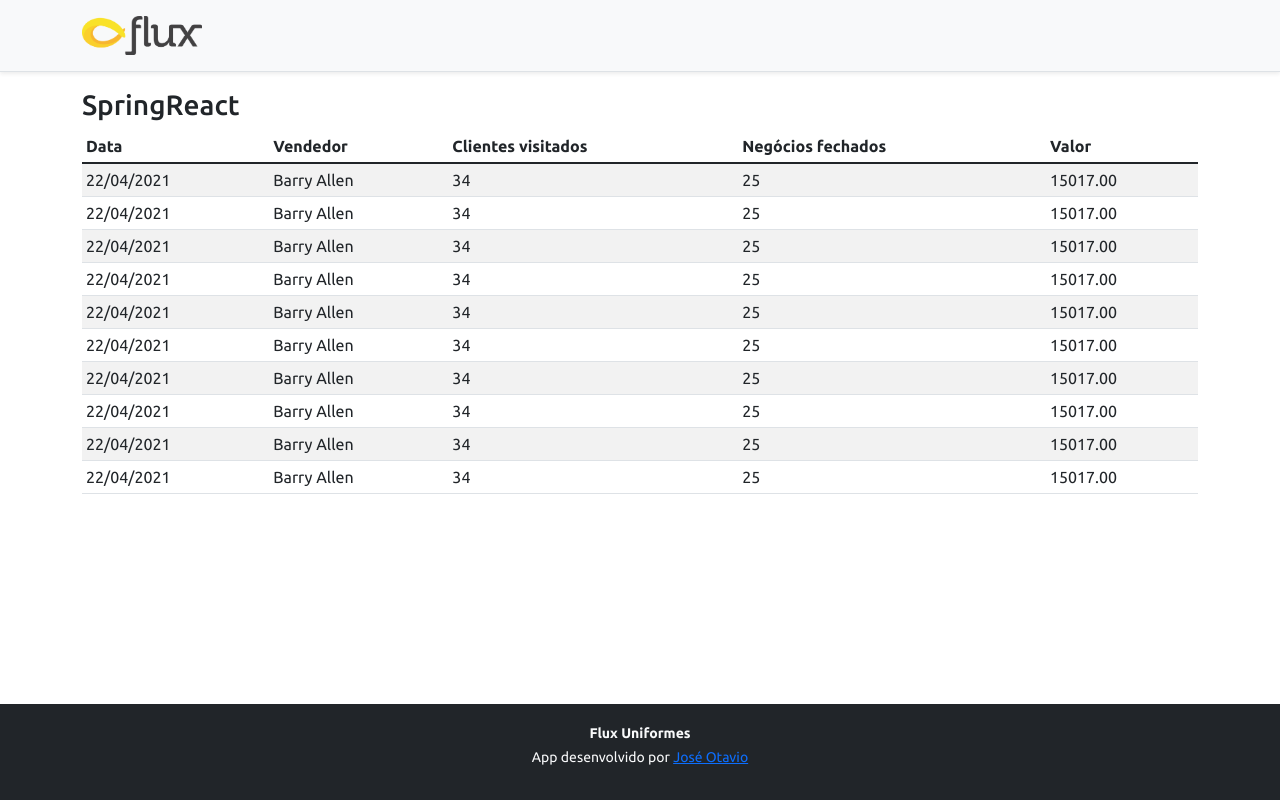
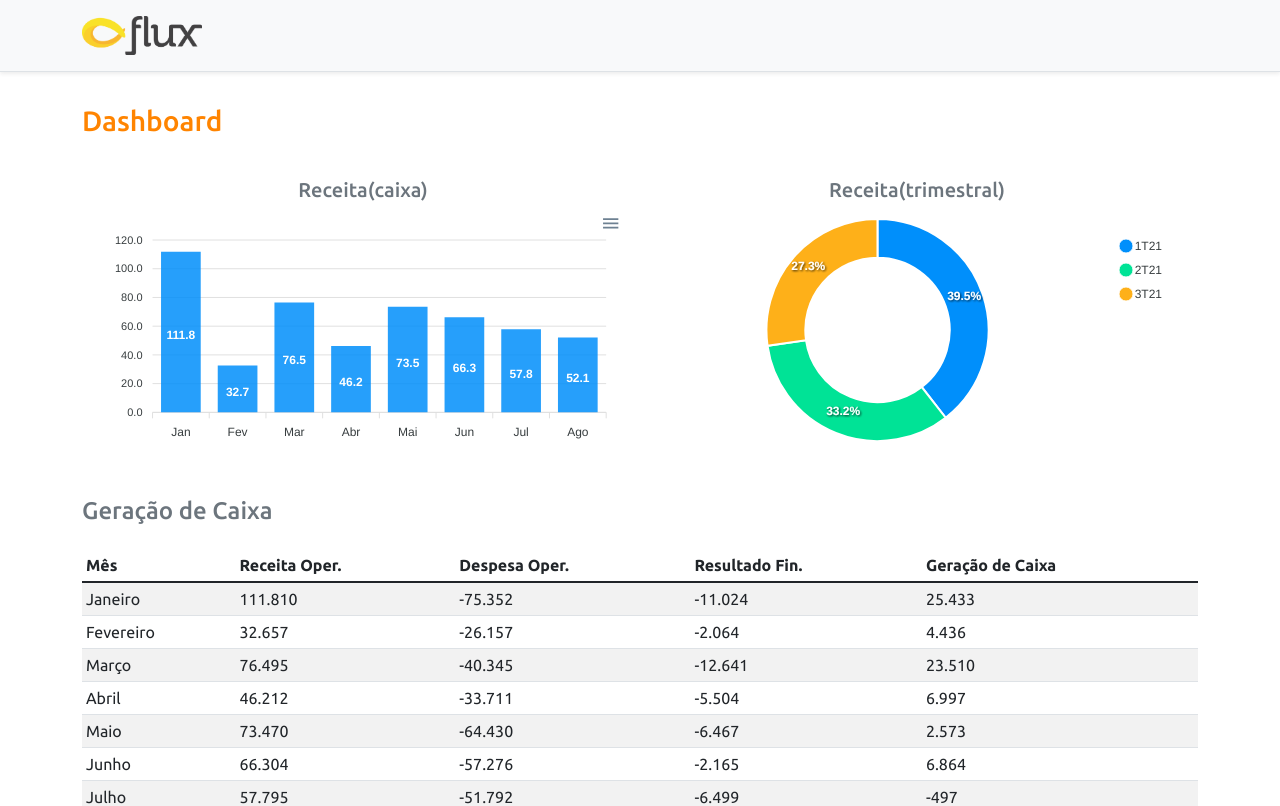
Before and after one commit to joseotaviopc/projeto-sds3, a React (Create React App) app in the folder frontend/: page / in a window 1280 px wide. Shown: the top 806 px of the page. Built offline with nearby package versions, Linux system fonts and the light colour scheme.

Commit message:
Static charts

```diff
--- a/frontend/package.json
+++ b/frontend/package.json
@@ -11,8 +11,10 @@
     "@types/node": "^12.0.0",
     "@types/react": "^17.0.0",
     "@types/react-dom": "^17.0.0",
+    "apexcharts": "^3.28.1",
     "bootstrap": "^5.1.0",
     "react": "^17.0.2",
+    "react-apexcharts": "^1.3.9",
     "react-dom": "^17.0.2",
     "react-scripts": "4.0.3",
     "typescript": "^4.1.2",
--- a/frontend/src/App.tsx
+++ b/frontend/src/App.tsx
@@ -1,3 +1,5 @@
+import BarChart from "components/BarChart";
+import DonutChart from "components/DonutChart";
 import DataTable from "components/DataTable";
 import Footer from "components/Footer";
 import NavBar from "components/NavBar";
@@ -8,7 +10,20 @@ function App() {
     <>
       <NavBar />
       <div className="container">
-        <h3>SpringReact</h3>
+        <h3 className="py-3 text-primary">Dashboard</h3>
+        <div className="row px-3 py-3">
+          <div className="col-sm-6">
+            <h5 className="text-center text-secondary">Receita(caixa)</h5>
+            <BarChart />
+          </div>
+          <div className="col-sm-6">
+            <h5 className="text-center text-secondary">Receita(trimestral)</h5>
+            <DonutChart />
+          </div>
+        </div>
+        <div className="py-3">
+          <h4 className="text-secondary">Geração de Caixa</h4>
+        </div>
         <DataTable />
       </div>
       <Footer />
--- /dev/null
+++ b/frontend/src/components/BarChart/index.tsx
@@ -0,0 +1,36 @@
+import * as React from "react";
+import Chart from 'react-apexcharts';
+
+function BarChart() {
+
+    const options = {
+        plotOptions: {
+            bar: {
+                horizontal: false,
+            }
+        },
+    };
+
+    const mockData = {
+        labels: {
+            categories: ['Jan', 'Fev', 'Mar', 'Abr', 'Mai', 'Jun', 'Jul', 'Ago']
+        },
+        series: [
+            {
+                name: "R$ (mil)",
+                data: [111.8, 32.7, 76.5, 46.2, 73.5, 66.3, 57.8, 52.1]
+            }
+        ]
+    };
+
+    return (
+        <Chart
+            options={{ ...options, xaxis: mockData.labels}}
+            series={mockData.series}
+            type="bar"
+            height="240"
+        />
+  );
+}
+
+export default BarChart;
--- a/frontend/src/components/DataTable/index.tsx
+++ b/frontend/src/components/DataTable/index.tsx
@@ -6,83 +6,69 @@ function DataTable() {
       <table className="table table-striped table-sm">
         <thead>
           <tr>
-            <th>Data</th>
-            <th>Vendedor</th>
-            <th>Clientes visitados</th>
-            <th>Negócios fechados</th>
-            <th>Valor</th>
+            <th>Mês</th>
+            <th>Receita Oper.</th>
+            <th>Despesa Oper.</th>
+            <th>Resultado Fin.</th>
+            <th>Geração de Caixa</th>
           </tr>
         </thead>
         <tbody>
           <tr>
-            <td>22/04/2021</td>
-            <td>Barry Allen</td>
-            <td>34</td>
-            <td>25</td>
-            <td>15017.00</td>
+            <td>Janeiro</td>
+            <td>111.810</td>
+            <td>-75.352</td>
+            <td>-11.024</td>
+            <td>25.433</td>
           </tr>
           <tr>
-            <td>22/04/2021</td>
-            <td>Barry Allen</td>
-            <td>34</td>
-            <td>25</td>
-            <td>15017.00</td>
+            <td>Fevereiro</td>
+            <td>32.657</td>
+            <td>-26.157</td>
+            <td>-2.064</td>
+            <td>4.436</td>
           </tr>
           <tr>
-            <td>22/04/2021</td>
-            <td>Barry Allen</td>
-            <td>34</td>
-            <td>25</td>
-            <td>15017.00</td>
+            <td>Março</td>
+            <td>76.495</td>
+            <td>-40.345</td>
+            <td>-12.641</td>
+            <td>23.510</td>
           </tr>
           <tr>
-            <td>22/04/2021</td>
-            <td>Barry Allen</td>
-            <td>34</td>
-            <td>25</td>
-            <td>15017.00</td>
+            <td>Abril</td>
+            <td>46.212</td>
+            <td>-33.711</td>
+            <td>-5.504</td>
+            <td>6.997</td>
           </tr>
           <tr>
-            <td>22/04/2021</td>
-            <td>Barry Allen</td>
-            <td>34</td>
-            <td>25</td>
-            <td>15017.00</td>
+            <td>Maio</td>
+            <td>73.470</td>
+            <td>-64.430</td>
+            <td>-6.467</td>
+            <td>2.573</td>
           </tr>
           <tr>
-            <td>22/04/2021</td>
-            <td>Barry Allen</td>
-            <td>34</td>
-            <td>25</td>
-            <td>15017.00</td>
+            <td>Junho</td>
+            <td>66.304</td>
+            <td>-57.276</td>
+            <td>-2.165</td>
+            <td>6.864</td>
           </tr>
           <tr>
-            <td>22/04/2021</td>
-            <td>Barry Allen</td>
-            <td>34</td>
-            <td>25</td>
-            <td>15017.00</td>
+            <td>Julho</td>
+            <td>57.795</td>
+            <td>-51.792</td>
+            <td>-6.499</td>
+            <td>-497</td>
           </tr>
           <tr>
-            <td>22/04/2021</td>
-            <td>Barry Allen</td>
-            <td>34</td>
-            <td>25</td>
-            <td>15017.00</td>
-          </tr>
-          <tr>
-            <td>22/04/2021</td>
-            <td>Barry Allen</td>
-            <td>34</td>
-            <td>25</td>
-            <td>15017.00</td>
-          </tr>
-          <tr>
-            <td>22/04/2021</td>
-            <td>Barry Allen</td>
-            <td>34</td>
-            <td>25</td>
-            <td>15017.00</td>
+            <td>Agosto</td>
+            <td>52.157</td>
+            <td>-47.086</td>
+            <td>-3.227</td>
+            <td>1.844</td>
           </tr>
         </tbody>
       </table>
--- /dev/null
+++ b/frontend/src/components/DonutChart/index.tsx
@@ -0,0 +1,28 @@
+import * as React from "react";
+import Chart from 'react-apexcharts';
+
+function DonutChart() {
+
+    const mockData = {
+        series: [220961, 185987, 152582],
+        labels: ['1T21', '2T21', '3T21']
+    }
+
+    const options = {
+        legend: {
+            show: true
+        }
+    }
+
+
+    return (
+        <Chart
+            options={{ ...options, labels: mockData.labels}}
+            series={mockData.series}
+            type="donut"
+            height="240"
+        />
+  );
+}
+
+export default DonutChart;
```
Also changed, not shown: 1 other file (tests, documents, lock files or other folders).
